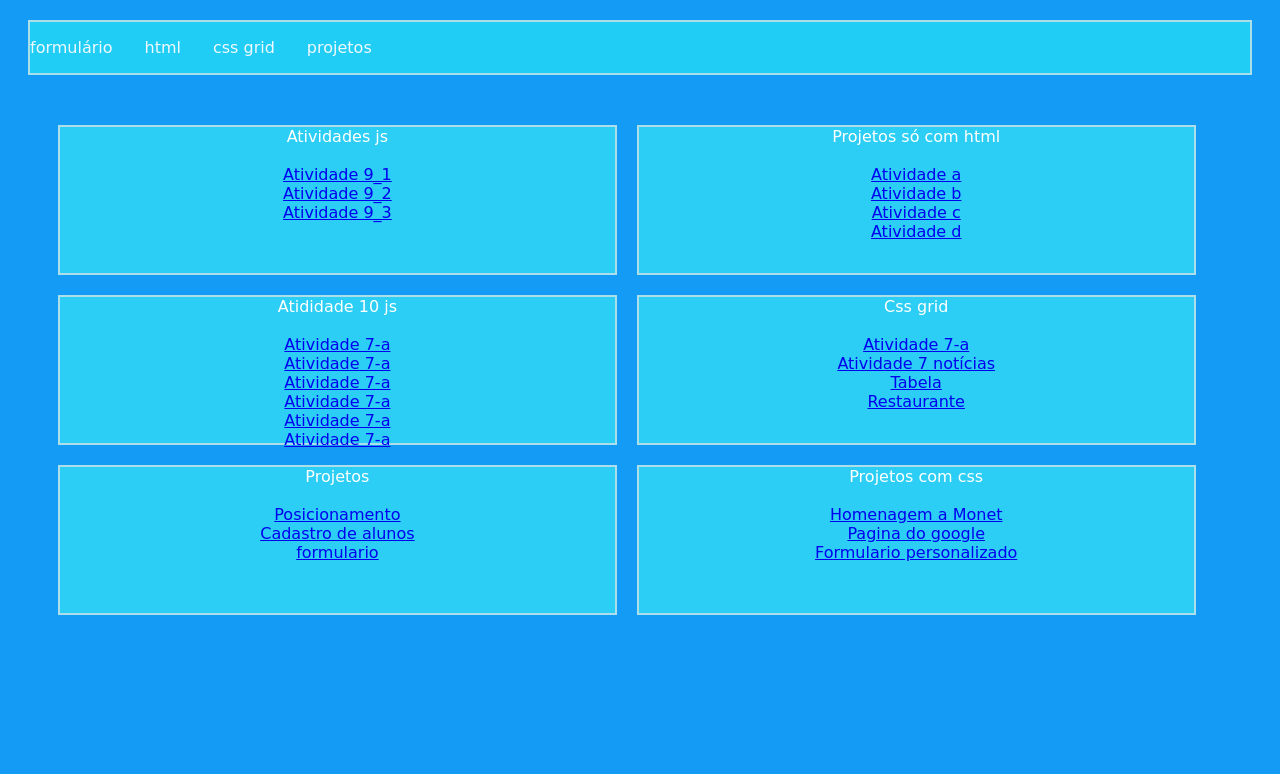
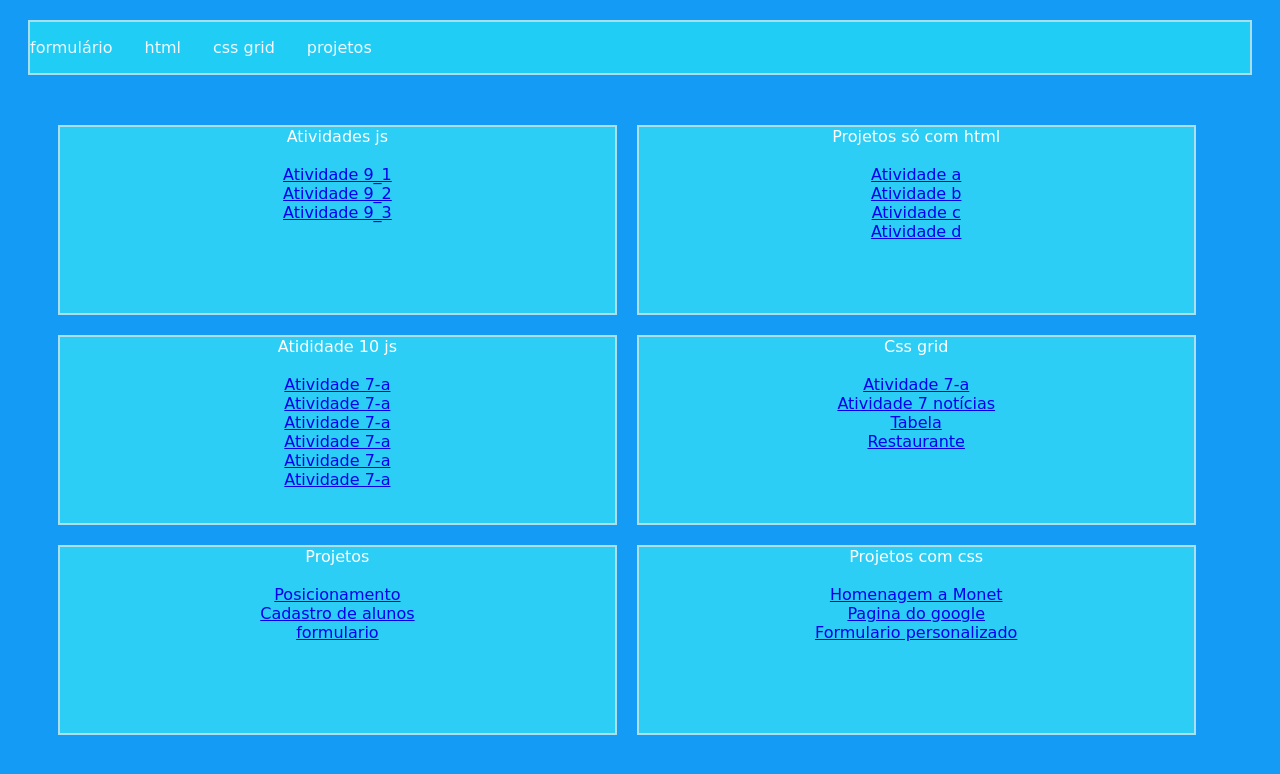
Before and after one commit to felixrai/projet7, a plain HTML site: page index.html in a window 1280 px wide. Drawn offline with Linux system fonts and the light colour scheme.

Commit message:
Update style.css

```diff
--- a/style.css
+++ b/style.css
@@ -23,7 +23,7 @@ body {
     display: grid;
     grid-gap: 20px;
     grid-template-columns: 2fr 2fr ;
-    grid-template-rows: 150px 150px 150px;
+    grid-template-rows: 190px 190px 190px;
 }
 
 .item {
```
